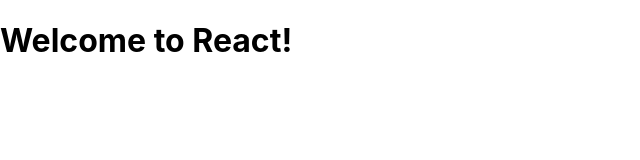
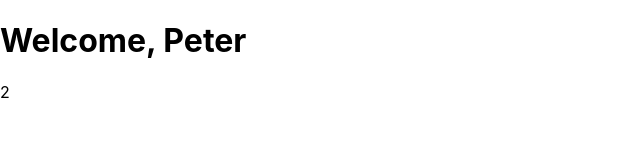
Before and after one commit to shirkeamy/October2024Batch, a React (Create React App) app in the folder react/react-app-1/: page / in a window 1280 px wide. Shown: the top 160 px of the page, without its empty margins (0-640 px from the left). Built offline with nearby package versions, Linux system fonts and the light colour scheme.

Commit message:
Session 2 JSX in React

```diff
--- a/react/react-app-1/src/App.tsx
+++ b/react/react-app-1/src/App.tsx
@@ -3,8 +3,16 @@
 import './App.css';
 
 function App() {
+
+  const userName: string = "Peter";
+
   return (
-    <h1>Welcome to React!</h1>
+    <>
+      <h1 className="">Welcome, {userName}</h1>
+      <p>
+        {1 + 1}
+      </p>
+    </>
   );
 }
 
```
